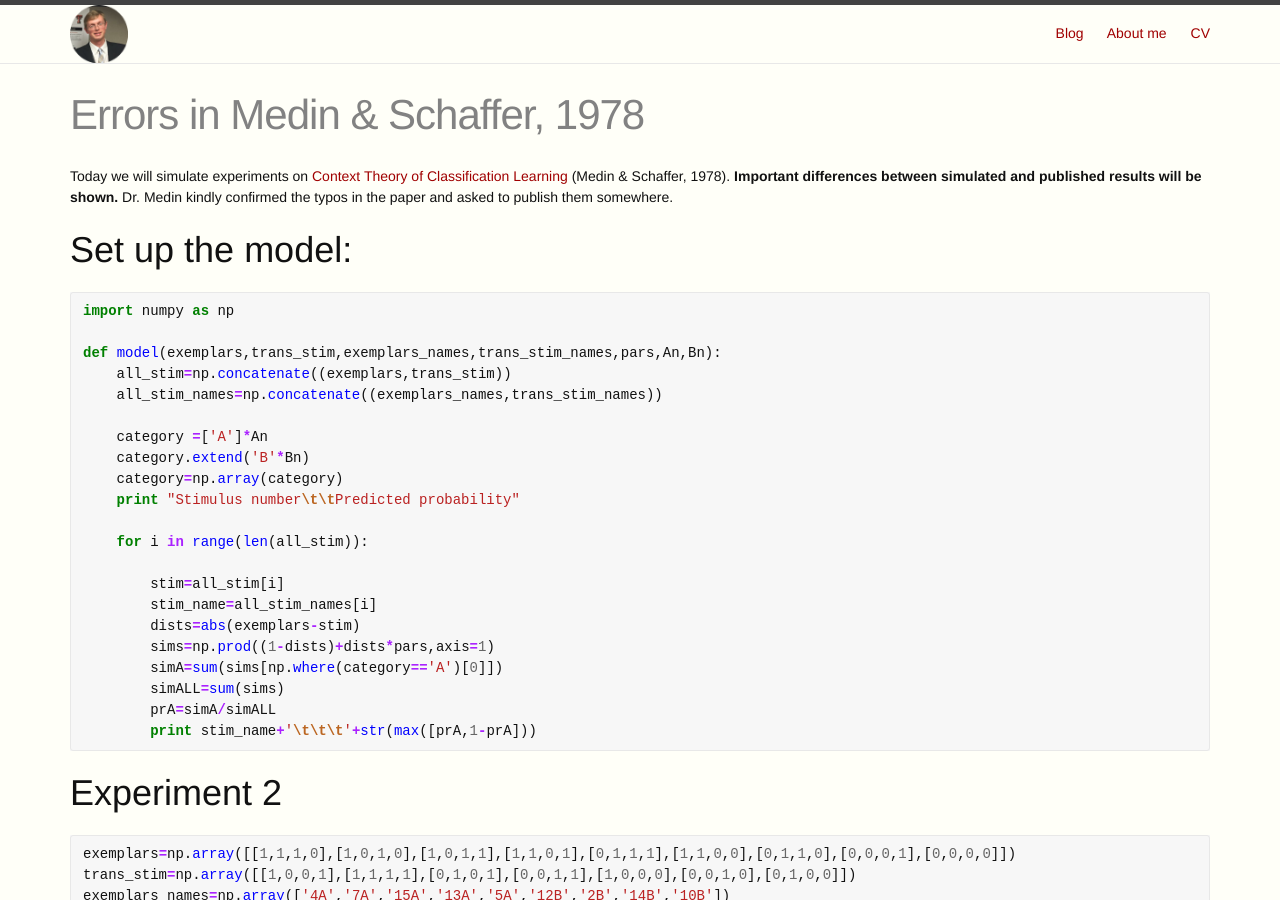
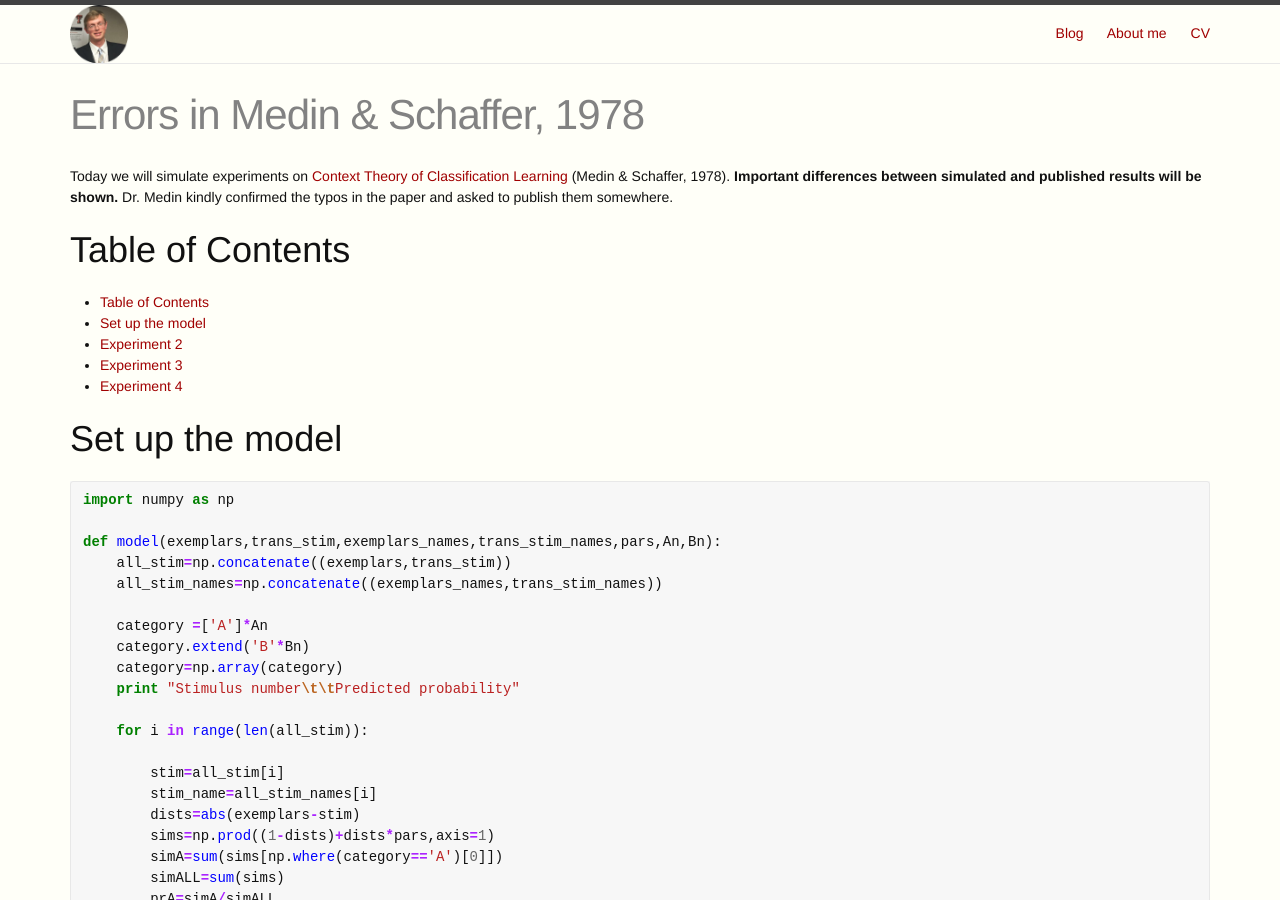
Before and after one commit to dpaniukov/dpaniukov.github.io, a Jekyll site: the page built from _posts/2016-10-24-errors-in-Medin-Schaffer-1978.md, in a window 1280 px wide and 900 px high. Built offline with Jekyll 4.4.1, drawn with Linux system fonts in a browser that asks for light colours.

Commit message:
toc added

````diff
--- a/_posts/2016-10-24-errors-in-Medin-Schaffer-1978.md
+++ b/_posts/2016-10-24-errors-in-Medin-Schaffer-1978.md
@@ -8,8 +8,11 @@ date: 2016-10-24 12:05:00
 Today we will simulate experiments on [Context Theory of Classification Learning](http://groups.psych.northwestern.edu/medin/documents/MedinSchaffer1978PsychRev.pdf) (Medin & Schaffer, 1978).
 **Important differences between simulated and published results will be shown.** Dr. Medin kindly confirmed the typos in the paper and asked to publish them somewhere.
 
-# Set up the model:
+# Table of Contents
+* TOC
+{:toc}
 
+# Set up the model
 
 ```python
 import numpy as np
````
Also changed, not shown: _posts/2016-10-25-You-and-Your-R-Doing-Statistics-in-Python.md (+2 -10 lines).
